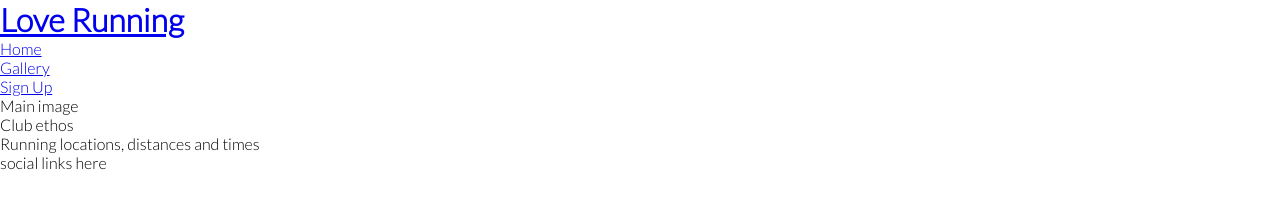
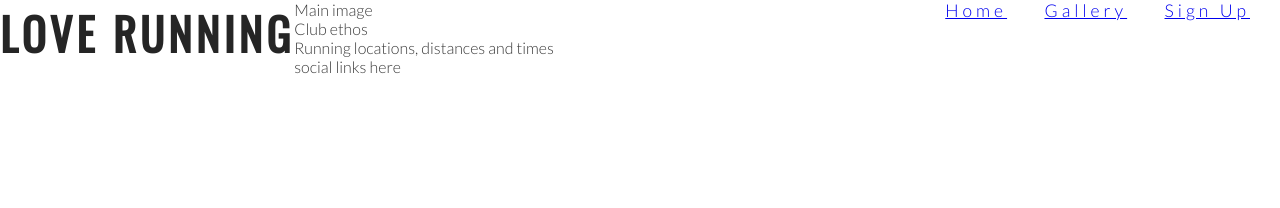
Before and after one commit to saltta/love-running, a plain HTML site: page index.html in a window 1280 px wide. Drawn offline with nearby package versions, Linux system fonts and the light colour scheme.

Commit message:
Add style for headings and logo

```diff
--- a/assets/css/style.css
+++ b/assets/css/style.css
@@ -9,4 +9,36 @@
 body {
     font-family: Lato, sans-serif;
     font-weight: 300;
+    color: #3a3a3a;
 }
+
+/*  headings and logo */
+
+h1, h2 {
+    font-family: Oswald, sans-serif;
+    text-transform: uppercase;
+    letter-spacing: 4px;
+    color: #252525;
+}
+
+#logo {
+    float: left;
+    font-size: 280%;
+}
+
+/* navigation links */
+
+nav {
+    float: right;
+}
+
+#menu {
+    font-size: 110%;
+    letter-spacing: 4px;
+}
+
+#menu li {
+    list-style-type: none;
+    margin-right: 30px;
+    display: inline;
+}
--- a/index.html
+++ b/index.html
@@ -13,10 +13,10 @@
 <body>
     <header>
         <a href="index.html">
-            <h1>Love Running</h1>
+            <h1 id="logo">Love Running</h1>
         </a>
         <nav>
-            <ul>
+            <ul id="menu">
                 <li>
                     <a href="index.html">Home</a>
                 </li>
```
